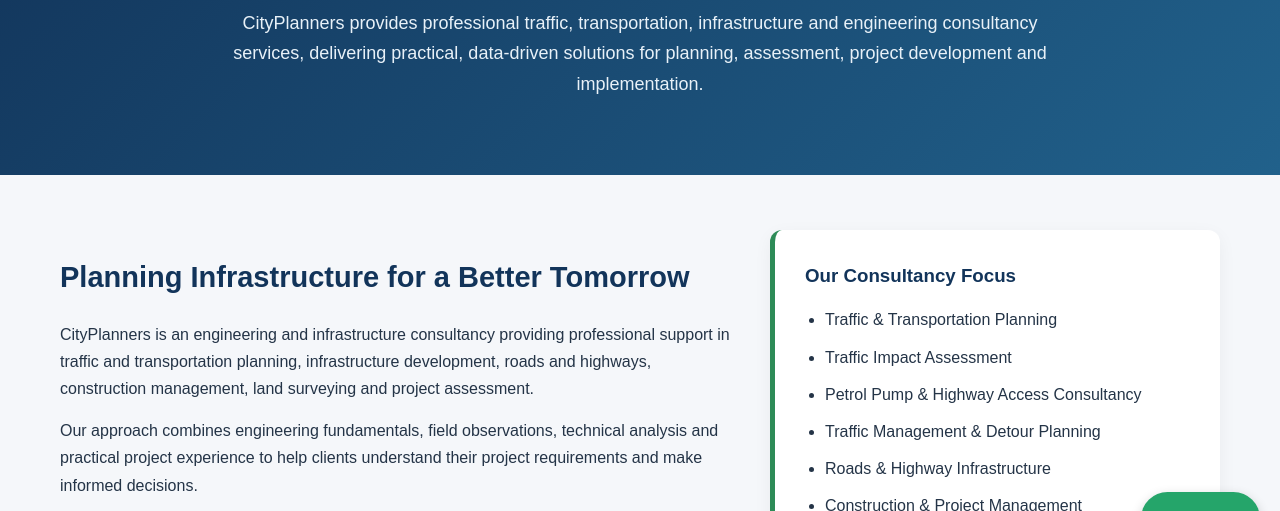
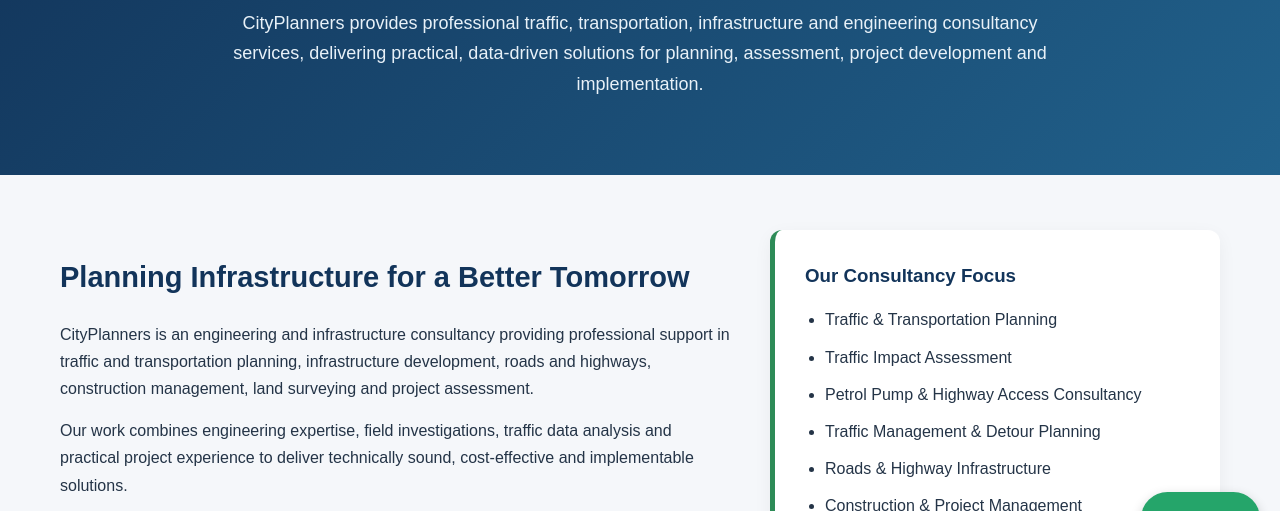
Before and after one commit to mohanambigapathi/cityplanners-india-web, a plain HTML site: page about.html in a window 1280 px wide. Shown: the part 235-746 px from the top of the page. Drawn offline with Linux system fonts and the light colour scheme.

Commit message:
Enhance consultancy approach description

```diff
--- a/about.html
+++ b/about.html
@@ -370,10 +370,10 @@ project development and implementation.
             </p>
 
             <p>
-                Our approach combines engineering fundamentals, field
-                observations, technical analysis and practical project
-                experience to help clients understand their project
-                requirements and make informed decisions.
+               Our work combines engineering expertise, field
+investigations, traffic data analysis and practical
+project experience to deliver technically sound,
+cost-effective and implementable solutions.
             </p>
 
             <p>
```
